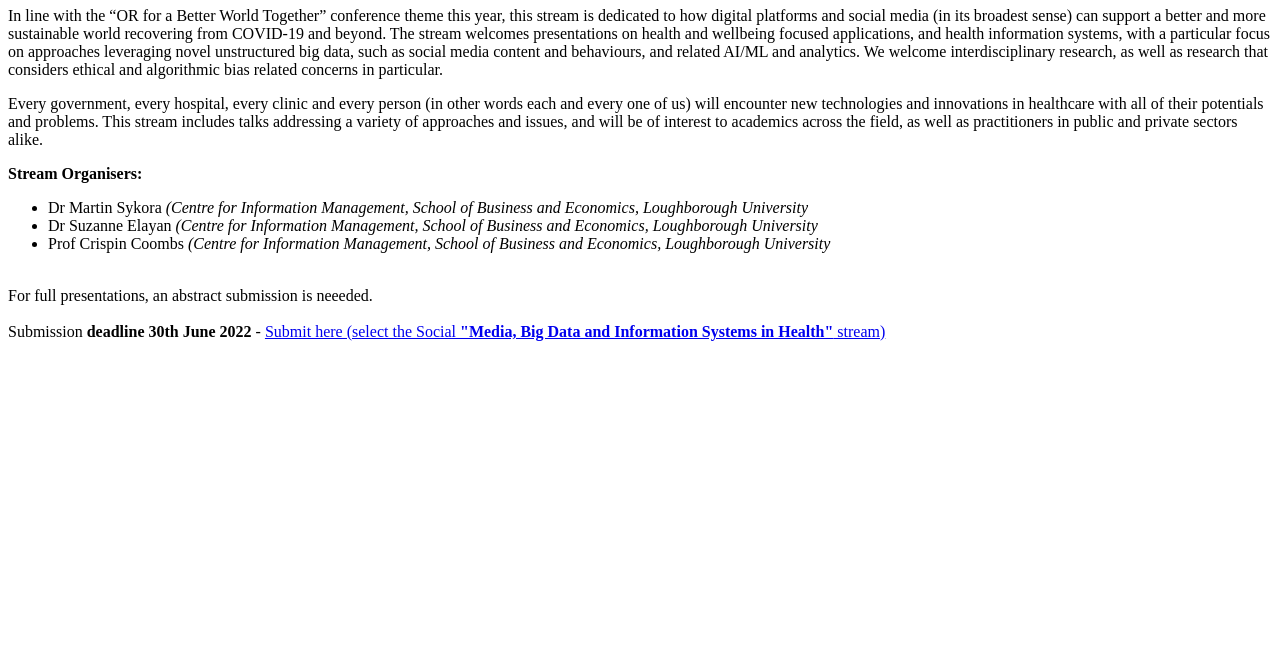
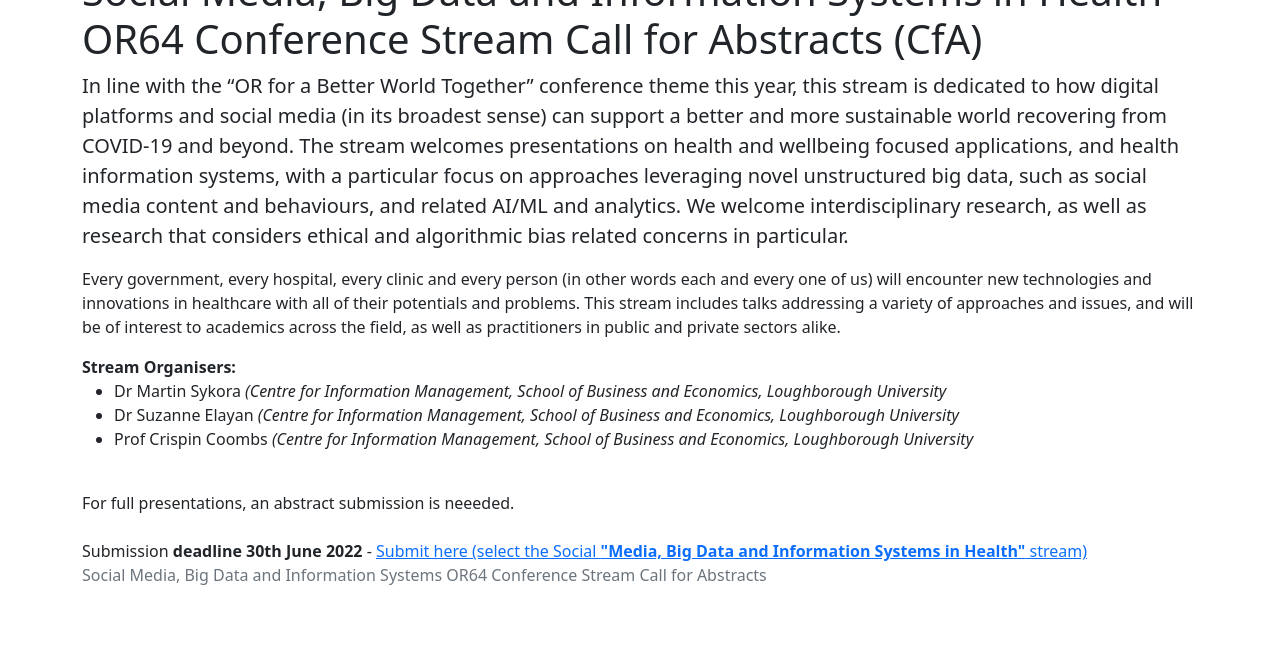
Before and after one commit to martinsykora/SMBDIS-in-Health-OR64, a plain HTML site: page index.html in a window 1280 px wide. Shown: the part 131-800 px from the top of the page. Drawn offline with nearby package versions, Linux system fonts and the light colour scheme.

Commit message:
Update index.html
bootstrap design styling update

```diff
--- a/index.html
+++ b/index.html
@@ -1,4 +1,5 @@
 <!DOCTYPE html>
+<html lang="en">
 <!--[if lt IE 7]>      <html class="no-js lt-ie9 lt-ie8 lt-ie7"> <![endif]-->
 <!--[if IE 7]>         <html class="no-js lt-ie9 lt-ie8"> <![endif]-->
 <!--[if IE 8]>         <html class="no-js lt-ie9"> <![endif]-->
@@ -9,7 +10,8 @@
         <title>OR64 Conference Stream - Social Media, Big Data and Information Systems in Health</title>
         <meta name="description" content="2022 OR64 conference stream, September - Social Media, Big Data and Information Systems in Health stream.">
         <meta name="viewport" content="width=device-width, initial-scale=1">
-		<!--<link rel="shortcut icon" href="favicon.ico">-->
+
+		<link href="https://cdn.jsdelivr.net/npm/bootstrap@5.2.0-beta1/dist/css/bootstrap.min.css" rel="stylesheet" integrity="sha384-0evHe/X+R7YkIZDRvuzKMRqM+OrBnVFBL6DOitfPri4tjfHxaWutUpFmBp4vmVor" crossorigin="anonymous">
 
         <style>
             body {
@@ -23,8 +25,9 @@
             <p class="browsehappy">You are using an <strong>outdated</strong> browser. Please <a href="http://browsehappy.com/">upgrade your browser</a> to improve your experience.</p>
         <![endif]-->
 		<!-- Navigation/menu bar -->
-		<h1>Social Media, Big Data and Information Systems in Health</h1>
-		<p>In line with the “OR for a Better World Together” conference theme this year, this stream is dedicated to how digital platforms and social media (in its broadest sense) can support a better and more sustainable world recovering from COVID-19 and beyond. The stream welcomes presentations on health and wellbeing focused applications, and health information systems, with a particular focus on approaches leveraging novel unstructured big data, such as social media content and behaviours, and related AI/ML and analytics. We welcome interdisciplinary research, as well as research that considers ethical and algorithmic bias related concerns in particular.</p>
+		<main role="main" class="container">
+			<h1 class="mt-5">Social Media, Big Data and Information Systems in Health OR64 Conference Stream Call for Abstracts (CfA)</h1>
+			<p  class="lead">In line with the “OR for a Better World Together” conference theme this year, this stream is dedicated to how digital platforms and social media (in its broadest sense) can support a better and more sustainable world recovering from COVID-19 and beyond. The stream welcomes presentations on health and wellbeing focused applications, and health information systems, with a particular focus on approaches leveraging novel unstructured big data, such as social media content and behaviours, and related AI/ML and analytics. We welcome interdisciplinary research, as well as research that considers ethical and algorithmic bias related concerns in particular.</p>
 			<p>Every government, every hospital, every clinic and every person (in other words each and every one of us) will encounter new technologies and innovations in healthcare with all of their potentials and problems. This stream includes talks addressing a variety of approaches and issues, and will be of interest to academics across the field, as well as practitioners in public and private sectors alike.</p>
 			<b>Stream Organisers:</b>
 			<ul>
@@ -35,5 +38,13 @@
 
 			</br>For full presentations, an abstract submission is neeeded.</br></br>
 			Submission <b>deadline 30th June 2022</b> - <a href="https://theorsociety.eventsair.com/PresentationPortal/Account/Login?ReturnUrl=%2FPresentationPortal%2For64-annual-conference%2Fcallsforpapersor64-portal">Submit here (select the Social <b>"Media, Big Data and Information Systems in Health"</b> stream)</a>
+		</main>
+		<footer class="footer">
+		  <div class="container">
+			<span class="text-muted">Social Media, Big Data and Information Systems OR64 Conference Stream Call for Abstracts</span>
+		  </div>
+		</footer>
+
+		<script src="https://cdn.jsdelivr.net/npm/bootstrap@5.2.0-beta1/dist/js/bootstrap.bundle.min.js" integrity="sha384-pprn3073KE6tl6bjs2QrFaJGz5/SUsLqktiwsUTF55Jfv3qYSDhgCecCxMW52nD2" crossorigin="anonymous"></script>
     </body>
 </html>
```
Lines whose indentation alone changed are shown as unchanged.
